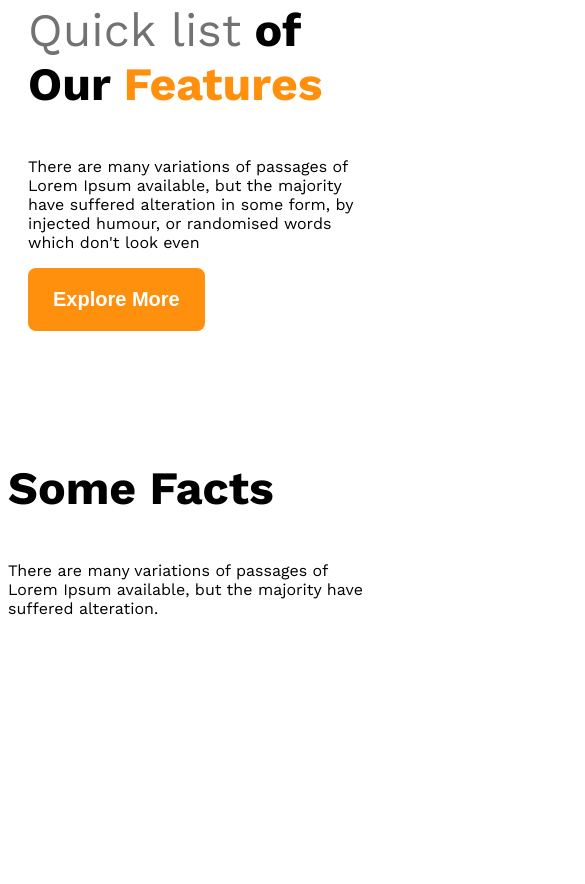
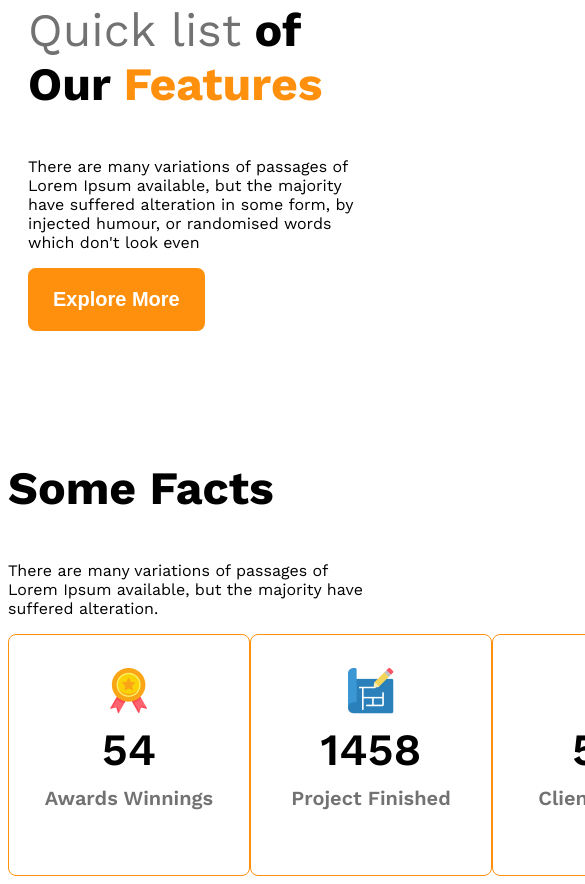
Before and after one commit to rafi2133/g3-architects, a plain HTML site: page index.html in a window 390 px wide. Shown: the part 2612-3496 px from the top of the page, 585 px wide, since content can reach past the window. Before the commit the page ends 3411 px from the top, so only its background shows below. Drawn offline with nearby package versions, Linux system fonts and the light colour scheme.

Commit message:
card gula size hoilo kintu responsive banano hoy nai

```diff
--- a/index.html
+++ b/index.html
@@ -50,28 +50,38 @@
 
         <section>
             <h3 class="section-title">Some Facts</h3>
-            <p class="common-description">There are many variations of passages of Lorem Ipsum available, but the majority have suffered alteration.</p>
+            <p class="fact-description common-description">There are many variations of passages of Lorem Ipsum available, but the majority have suffered alteration.</p>
 
             <div class="facts-container">
-                <div class="fact">
-                    <img src="" alt="" class="fact-icon">
-                    <h4 class="fact-number"></h4>
-                    <h5 class="fact-name"></h5>
+                <div class="fact-card display-flex">
+                    <div class="">
+                         <img src="images/icons/ribon.png" alt="" class="fact-icon">
+                    <h4 class="fact-number">54</h4>
+                    <h5 class="fact-name text-light-gray">Awards Winnings</h5>
+                    </div>
+
                 </div>
-                <div class="fact">
-                    <img src="" alt="" class="fact-icon">
-                    <h4 class="fact-number"></h4>
-                    <h5 class="fact-name"></h5>
+                <div class="fact-card display-flex">
+                    <div>
+                          <img src="images/icons/projects.png" alt="" class="fact-icon">
+                    <h4 class="fact-number">1458</h4>
+                    <h5 class="fact-name text-light-gray">Project Finished</h5>
+                    </div>
+
                 </div>
-                <div class="fact">
-                    <img src="" alt="" class="fact-icon">
-                    <h4 class="fact-number"></h4>
-                    <h5 class="fact-name"></h5>
+                <div class="fact-card display-flex">
+                    <div>
+                        <img src="images/icons/customers.png" alt="" class="fact-icon">
+                    <h4 class="fact-number">590</h4>
+                    <h5 class="fact-name text-light-gray">Clients Worked</h5>
+                    </div>
                 </div>
-                <div class="fact">
-                    <img src="" alt="" class="fact-icon">
-                    <h4 class="fact-number"></h4>
-                    <h5 class="fact-name"></h5>
+                <div class="fact-card display-flex">
+                    <div>
+                        <img src="images/icons/email.png" alt="" class="fact-icon">
+                    <h4 class="fact-number">22578</h4>
+                    <h5 class="fact-name text-light-gray">Email Send</h5>
+                    </div>
                 </div>
             </div>
         </section>
--- a/styles/architects.css
+++ b/styles/architects.css
@@ -125,6 +125,39 @@
     font-weight: 400;
 }
 
+
+/* some facts related styles  */
+.facts-container{
+   display: grid;
+   grid-template-columns: repeat(4, 1fr);
+}
+.fact-card{
+    border: 1px solid  #FF900E;
+    width: 240px;
+    height: 240px;
+    border-radius: 8px;
+    text-align: center;
+    justify-content: center;
+    align-items: center;
+}
+
+.fact-number{
+    font-size: 2.8rem;
+    font-weight: 600;
+    margin-top: 5px;
+    margin-bottom: 10px;
+}
+
+.fact-name{
+    font-size: 1.25rem;
+
+    font-weight: 600;
+    margin-top: 10px;
+}
+.fact-description{
+    max-width: 540px;
+}
+
 /* Responsive media query */
 @media screen and (max-width:576px){
 
```
